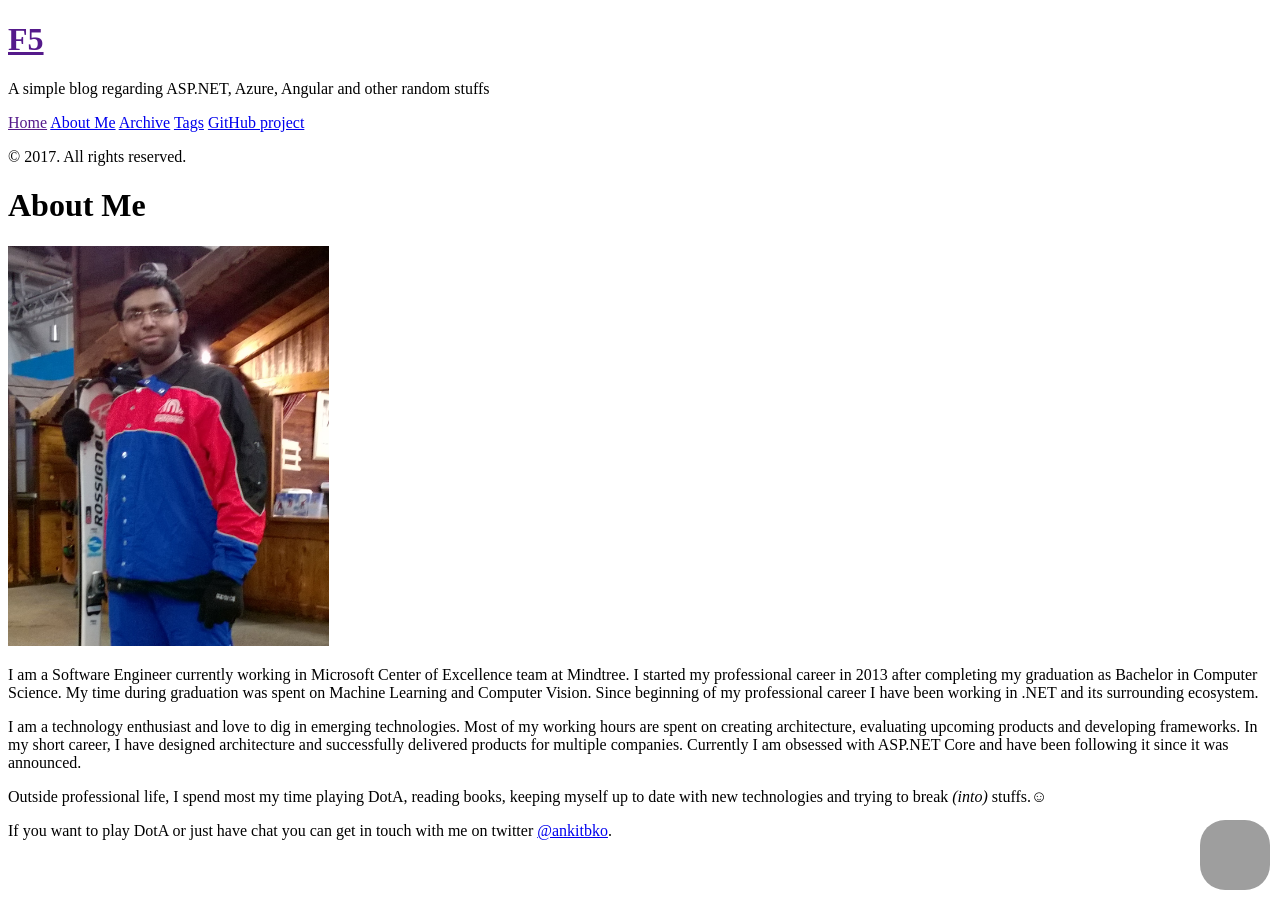
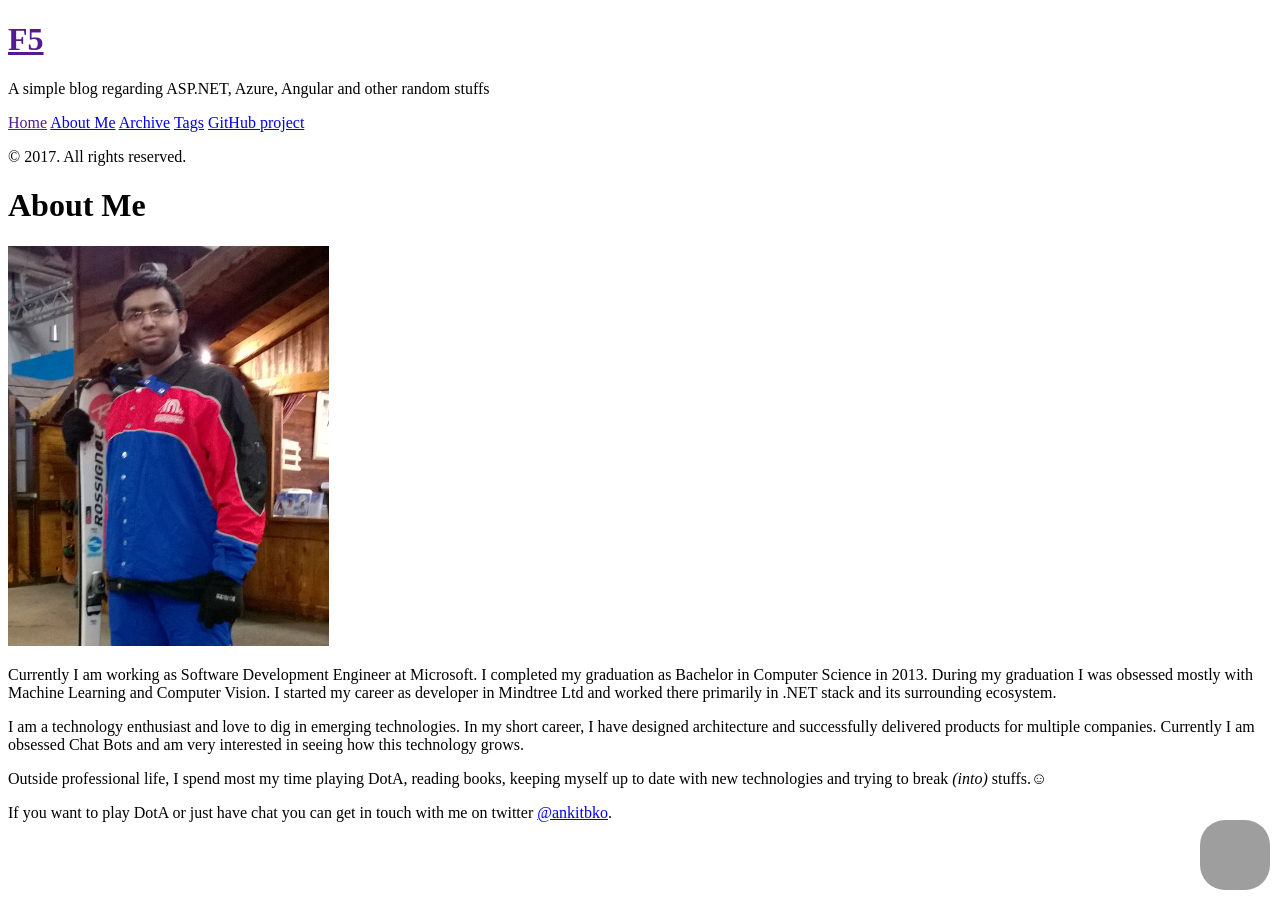
Before and after one commit to ankitbko/ankitbko.github.io, a Jekyll site: the page built from about.md, in a window 1280 px wide. Built offline with Jekyll 4.4.1, drawn with Linux system fonts in a browser that asks for light colours; comment, search, counter and statistics services are not loaded; grey boxes are pictures that could not be loaded.

Commit message:
updated readme to reflect current workplace

```diff
--- a/about.md
+++ b/about.md
@@ -7,9 +7,9 @@ title: About Me
 <img class="Centered" src= " {{ site.url }}/assets/images/me.jpg" height="400px" />
 </div>
 
-I am a Software Engineer currently working in Microsoft Center of Excellence team at Mindtree. I started my professional career in 2013 after completing my graduation as Bachelor in Computer Science. My time during graduation was spent on Machine Learning and Computer Vision. Since beginning of my professional career I have been working in .NET and its surrounding ecosystem.
+Currently I am working as Software Development Engineer at Microsoft. I completed my graduation as Bachelor in Computer Science in 2013. During my graduation I was obsessed mostly with Machine Learning and Computer Vision. I started my career as developer in Mindtree Ltd and worked there primarily in .NET stack and its surrounding ecosystem.
 
-I am a technology enthusiast and love to dig in emerging technologies. Most of my working hours are spent on creating architecture, evaluating upcoming products and developing frameworks. In my short career, I have designed architecture and successfully delivered products for multiple companies. Currently I am obsessed with ASP.NET Core and have been following it since it was announced.
+I am a technology enthusiast and love to dig in emerging technologies. In my short career, I have designed architecture and successfully delivered products for multiple companies. Currently I am obsessed Chat Bots and am very interested in seeing how this technology grows.
 
 Outside professional life, I spend most my time playing DotA, reading books, keeping myself up to date with new technologies and trying to break *(into)* stuffs.☺
 
```
